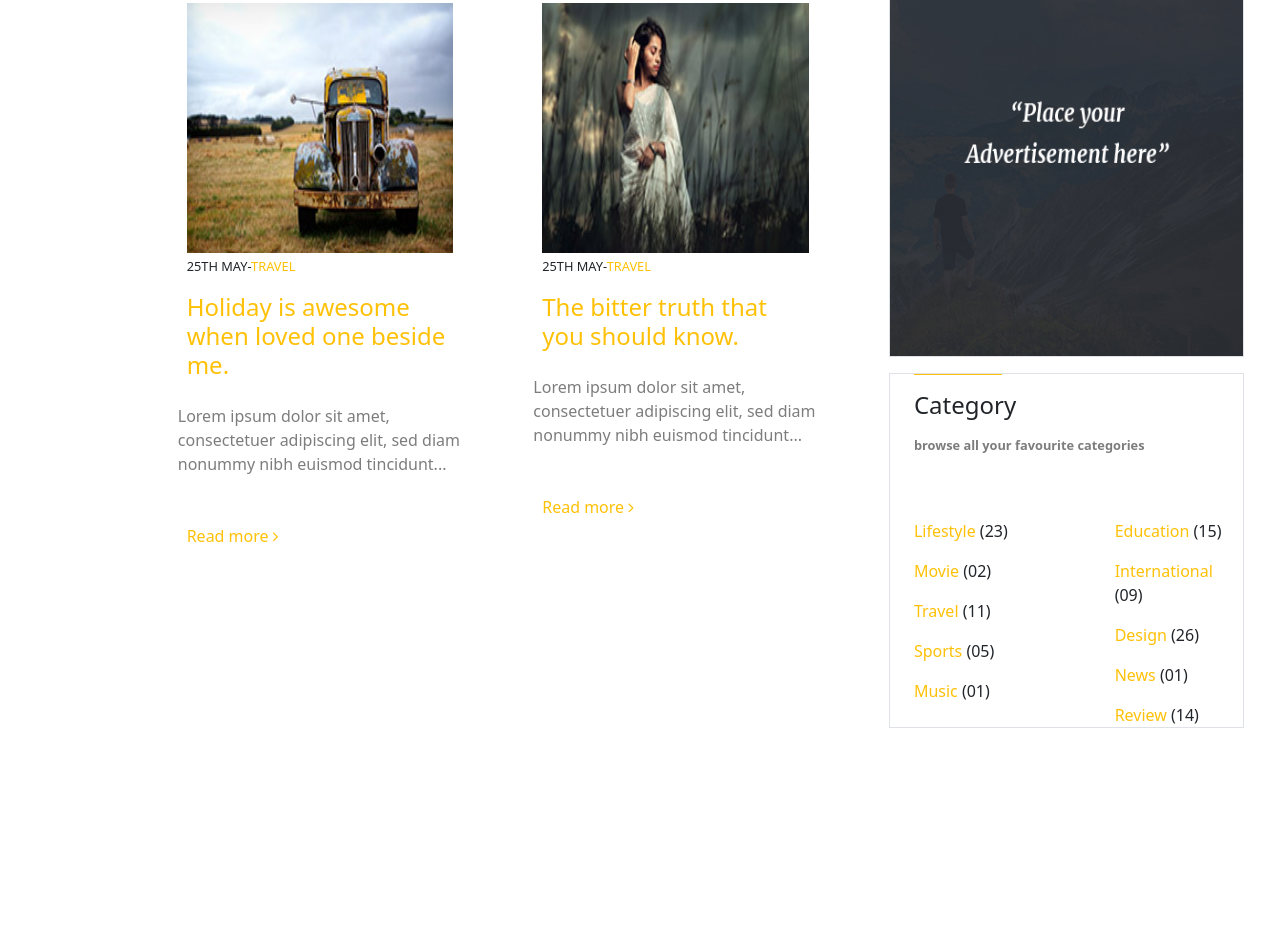
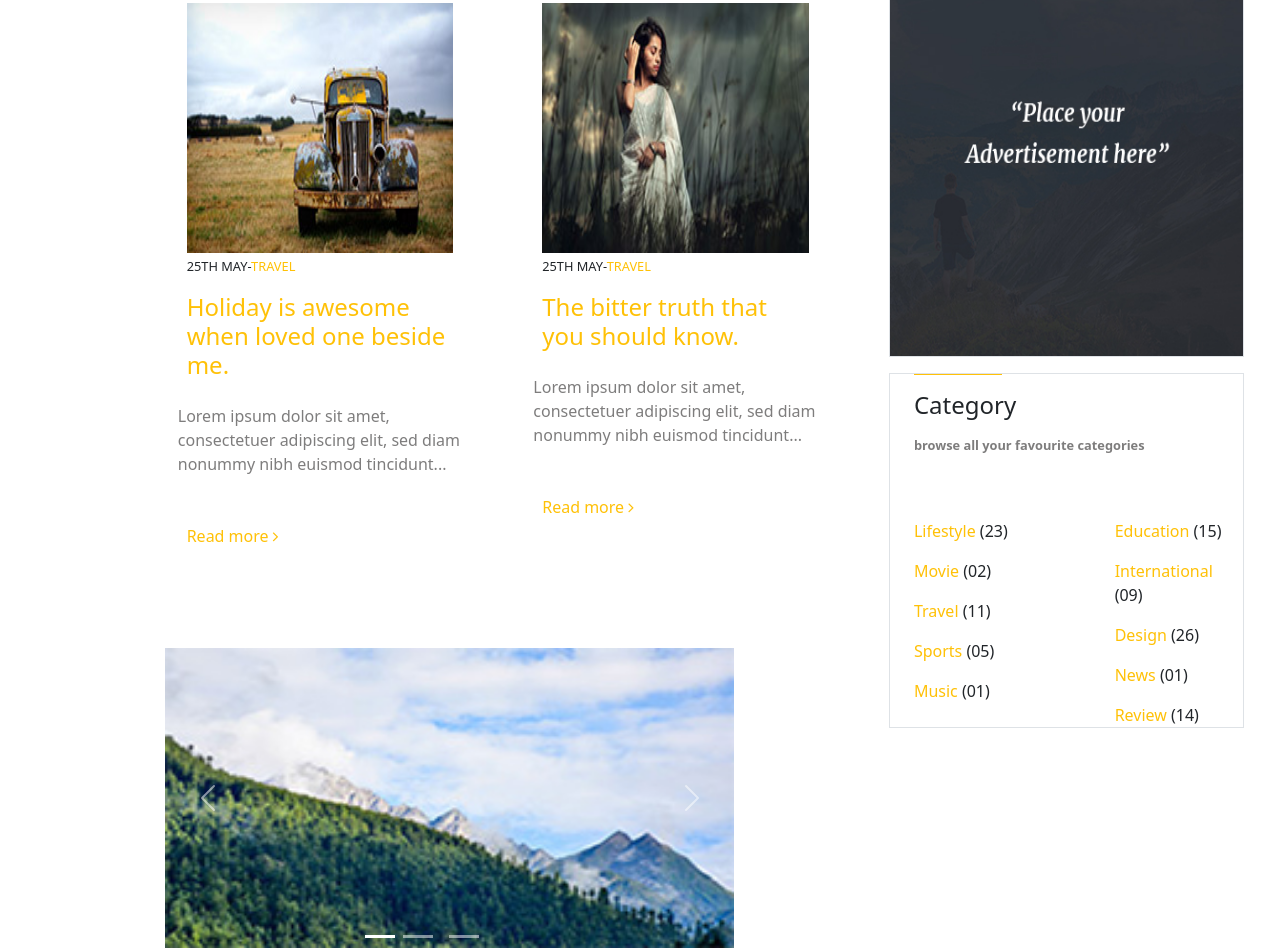
Before and after one commit to Alirezacody/introduction2-page, a plain HTML site: page index.html in a window 1280 px wide. Shown: the part 2658-3606 px from the top of the page. Before the commit the page ends 3386 px from the top, so only its background shows below. Drawn offline with Linux system fonts and the light colour scheme.

Commit message:
add slide part to project**

```diff
--- a/assets/style.css
+++ b/assets/style.css
@@ -209,3 +209,12 @@ a{
 .category-{
     text-align:justify !important;
 }
+
+.carousel{
+    height:300px !important;
+}
+
+.carousel-container{
+    margin-top:100px !important;
+
+}
--- a/index.html
+++ b/index.html
@@ -219,7 +219,39 @@
                     <div class="w-75 mx-auto mt-5"><a href="" class="text-warning">Read more <i class="fa fa-angle-right"></i></a></div>
                 </div>
                 <div class="col-xs-1 col-sm-1 col-md-2 col-lg-2"></div>
+
+                <div class="col-xs-1 col-sm-1 col-md-2 col-lg-2"></div>
+                <div class="col-xs-10 col-sm-10 col-md-8 col-lg-8 mx-auto  h-auto me-5 carousel-container boredr border-warning">
+                    <div id="carouselExampleIndicators" class="carousel slide w-100  ms-0" data-bs-ride="true">
+                        <div class="carousel-indicators me-5">
+                          <button type="button" data-bs-target="#carouselExampleIndicators" data-bs-slide-to="0" class="active" aria-current="true" aria-label="Slide 1"></button>
+                          <button type="button" class="mx-2" data-bs-target="#carouselExampleIndicators" data-bs-slide-to="1" aria-label="Slide 2"></button>
+                          <button type="button" class="mx-2" data-bs-target="#carouselExampleIndicators" data-bs-slide-to="2" aria-label="Slide 3"></button>
+                        </div>
+                        <div class="carousel-inner h-100">
+                          <div class="carousel-item active h-100">
+                            <img src="assets/img02.jpg" class="d-block w-100 h-100 img-fluid" alt="...">
+                          </div>
+                          <div class="carousel-item h-100 w-100">
+                            <img src="assets/img03.jpg" class="d-block w-100 h-100" alt="...">
+                          </div>
+                          <div class="carousel-item">
+                            <img src="assets/img72.jpg" class="d-block w-100" alt="...">
+                          </div>
+                        </div>
+                        <button class="carousel-control-prev" type="button" data-bs-target="#carouselExampleIndicators" data-bs-slide="prev">
+                          <span class="carousel-control-prev-icon" aria-hidden="true"></span>
+                          <span class="visually-hidden">Previous</span>
+                        </button>
+                        <button class="carousel-control-next" type="button" data-bs-target="#carouselExampleIndicators" data-bs-slide="next">
+                          <span class="carousel-control-next-icon" aria-hidden="true"></span>
+                          <span class="visually-hidden">Next</span>
+                        </button>
+                      </div>
+                </div>
+                <div class="col-xs-1 col-sm-1 col-md-1 col-lg-1"></div>
             </div>
+
         </div>
         <div class="col-xs-12 col-sm-12 col-md-4 col-lg-4 h-auto">
             <div class="row">
```
